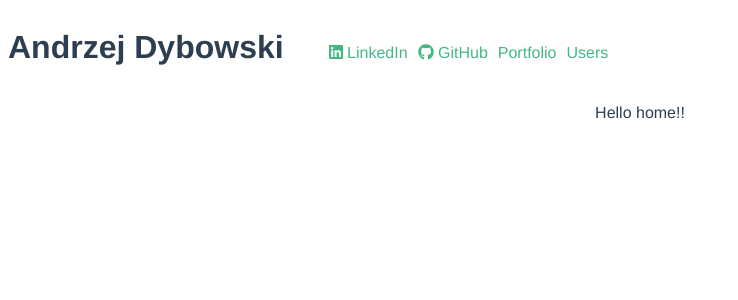
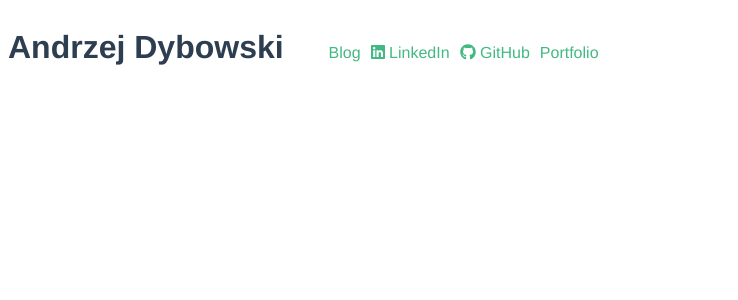
Before and after one commit to andrzejd-pl/site-frontend, a Vue app: page / in a window 1280 px wide. Shown: the top 300 px of the page, without its empty margins (0-738 px from the left). Built offline with nearby package versions, Linux system fonts and the light colour scheme.

Commit message:
add simple blog

```diff
--- a/package.json
+++ b/package.json
@@ -13,8 +13,10 @@
     "@fortawesome/free-regular-svg-icons": "^5.12.0",
     "@fortawesome/free-solid-svg-icons": "^5.12.0",
     "@fortawesome/vue-fontawesome": "^0.1.9",
+    "axios": "^0.19.0",
     "core-js": "^3.4.3",
     "vue": "^2.6.10",
+    "vue-material": "^1.0.0-beta-11",
     "vue-router": "^3.1.3"
   },
   "devDependencies": {
--- a/src/App.vue
+++ b/src/App.vue
@@ -5,6 +5,9 @@
         <h1 style="display: inline-block;">Andrzej Dybowski</h1>
       </router-link>
       <ul style="display: inline-block;">
+        <li>
+          <router-link to="/blog">Blog</router-link>
+        </li>
         <li>
           <a href="https://www.linkedin.com/in/andrzej-dybowski/" target="_blank">
             <font-awesome-icon :icon="['fab', 'linkedin']" /> LinkedIn
@@ -17,9 +20,6 @@
         </li>
         <li>
           <a href="https://github.com/andrzejd-pl/portfolio" target="_blank">Portfolio</a>
-        </li>
-        <li>
-          <router-link to="/users">Users</router-link>
         </li>
       </ul>
     </div>
--- a/src/Users.vue
+++ /dev/null
@@ -1,15 +0,0 @@
-<template>
-  <div class="content">
-    <p>Hello users!!!</p>
-  </div>
-</template>
-
-<script>
-export default {
-  name: "Users",
-  components: {},
-};
-</script>
-
-<style scoped>
-</style>
--- /dev/null
+++ b/src/components/Blog.vue
@@ -0,0 +1,28 @@
+<template>
+    <div class="content">
+        <div class="post"  v-for="post in posts" v-bind:key="post.Uuid">
+            <h3 v-html="post.Title"></h3>
+        <p v-html="post.Content"></p>
+        </div>
+    </div>
+</template>
+
+<style scoped>
+
+</style>
+
+<script>
+import axios from 'axios'
+export default {
+    name: 'Blog',
+    data: function() {
+        return {
+            posts: null,
+        };
+    },
+    mounted() {
+        axios.get("https://andrzejd.pl/api/posts")
+            .then(response => (this.posts = response.data))
+    }
+}
+</script>
--- a/src/components/Home.vue
+++ b/src/components/Home.vue
@@ -1,5 +1,5 @@
 <template>
-  <div class="content"><p>Hello home!!</p></div>
+  <div class="content"></div>
 </template>
 
 <script>
--- a/src/main.js
+++ b/src/main.js
@@ -1,8 +1,8 @@
 import Vue from 'vue'
 import App from './App.vue'
 import VueRouter from 'vue-router'
-import Users from './Users.vue'
-import Home from './components/Home.vue'
+import Home from '@/components/Home.vue'
+import Blog from '@/components/Blog.vue'
 
 import { library } from '@fortawesome/fontawesome-svg-core'
 import { faUserSecret } from '@fortawesome/free-solid-svg-icons'
@@ -19,7 +19,7 @@ Vue.config.productionTip = false;
 Vue.use(VueRouter);
 
 const routes = [
-  { path: '/users', component: Users },
+  { path: '/blog', component: Blog },
   { path: '/', component: Home},
 ];
 
```
Also changed, not shown: 1 other file (tests, documents, lock files or other folders).
